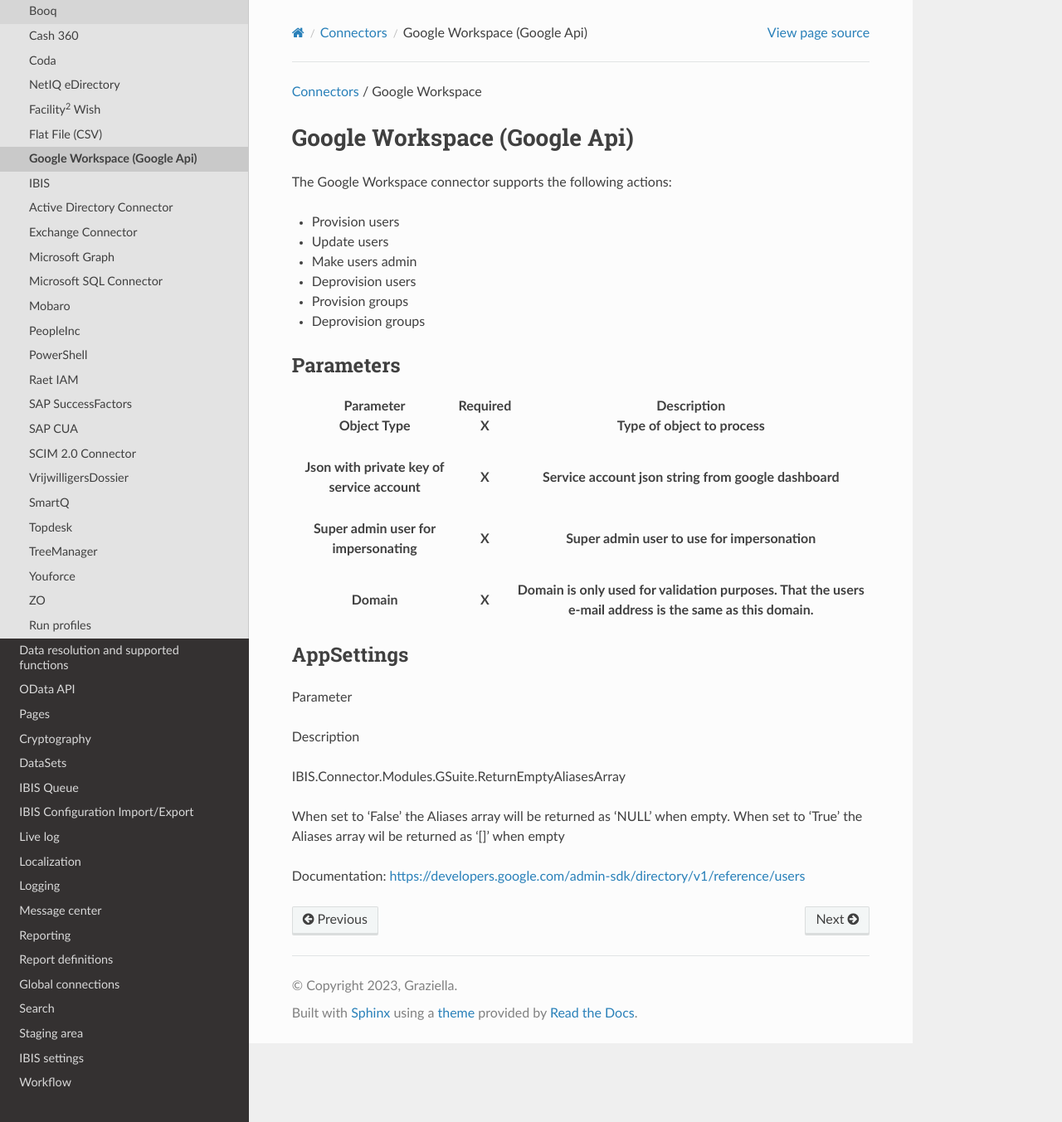
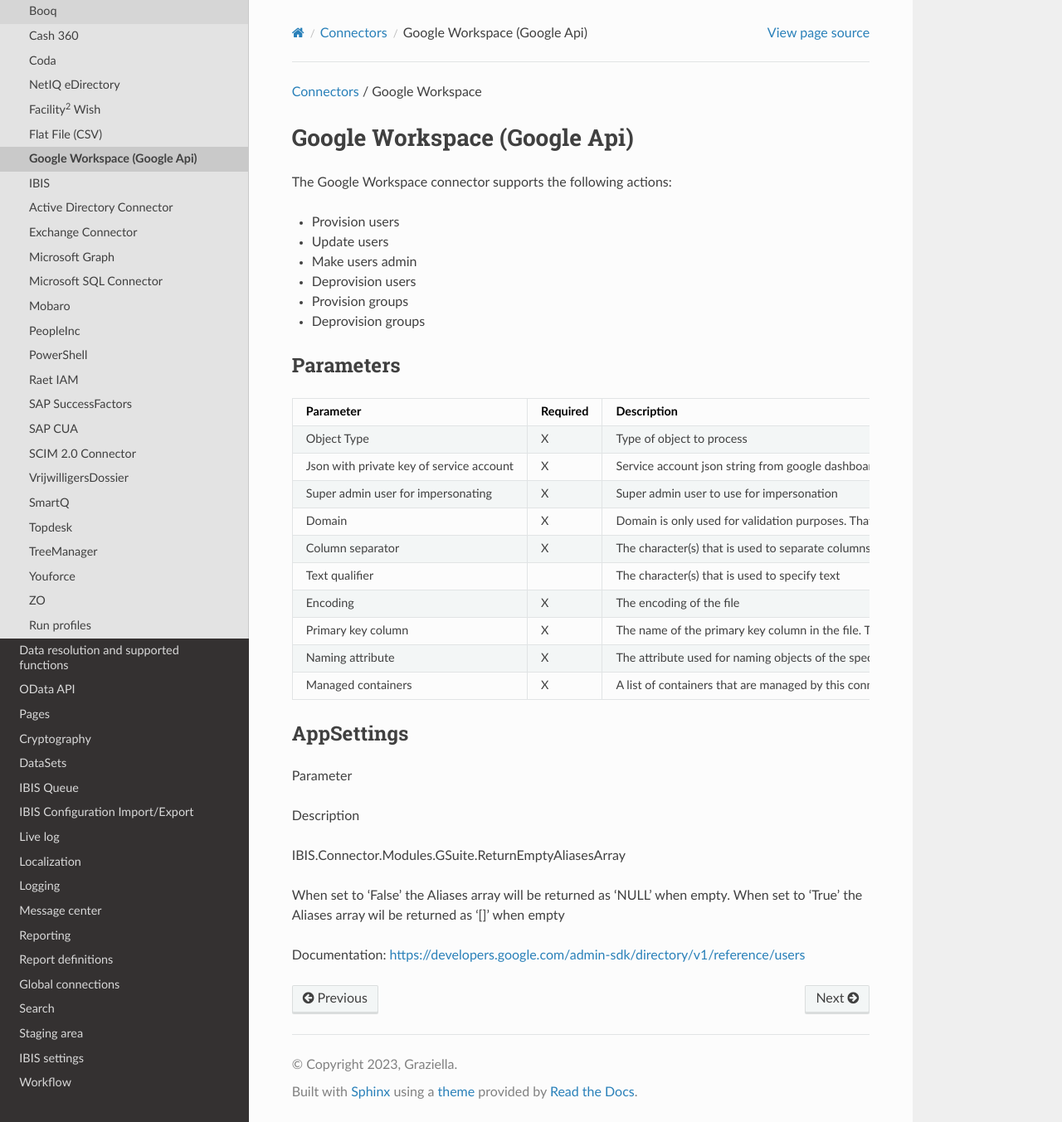
Before and after one commit to Raoulorlando/rtd-tutorial, a Sphinx documentation site: the page built from docs/source/Documentatie/Connector_GoogleWorkspace.md, in a window 1280 px wide and 1353 px high. Shown: the whole window at 83% size. Built offline with Sphinx 7.4.7 and the Read the Docs theme 2.0.0, drawn with Linux system fonts in a browser that asks for light colours; pages that are not in the unit, such as notebooks, are missing from menus.

Commit message:
Changed table in Connector_GoogleWorkspace to markdown

```diff
--- a/docs/source/Documentatie/Connector_GoogleWorkspace.md
+++ b/docs/source/Documentatie/Connector_GoogleWorkspace.md
@@ -14,36 +14,18 @@
 
 ## Parameters
 
-<table class="table table-bordered">
-<thead class="thead-light">
-<tr class="header">
-<th>Parameter</th>
-<th class="text-center">Required</th>
-<th>Description</th>
-</tr>
-<tr class="odd">
-<th><p>Object Type</p></th>
-<th><p><strong>X</strong></p></th>
-<th><p>Type of object to process</p></th>
-</tr>
-<tr class="header">
-<th><p>Json with private key of service account</p></th>
-<th><p><strong>X</strong></p></th>
-<th><p>Service account json string from google dashboard</p></th>
-</tr>
-<tr class="odd">
-<th><p>Super admin user for impersonating</p></th>
-<th><p><strong>X</strong></p></th>
-<th><p>Super admin user to use for impersonation</p></th>
-</tr>
-<tr class="header">
-<th><p>Domain</p></th>
-<th><p><strong>X</strong></p></th>
-<th><p>Domain is only used for validation purposes. That the users
-e-mail address is the same as this domain.</p></th>
-</tr>
-</thead>
-&#10;</table>
+|                 Parameter                | Required |                                                                                                                                                                                    Description                                                                                                                                                                                   |
+|:----------------------------------------:|:--------:|:--------------------------------------------------------------------------------------------------------------------------------------------------------------------------------------------------------------------------------------------------------------------------------------------------------------------------------------------------------------------------------:|
+|                Object Type               |     X    |                                                                                                                                                                             Type of object to process                                                                                                                                                                            |
+| Json with private key of service account |     X    |                                                                                                                                                                 Service account json string from google dashboard                                                                                                                                                                |
+|    Super admin user for impersonating    |     X    |                                                                                                                                                                     Super admin user to use for impersonation                                                                                                                                                                    |
+|                  Domain                  |     X    |                                                                                                                                      Domain is only used for validation purposes. That the users e-mail address is the same as this domain.                                                                                                                                      |
+|             Column separator             |     X    |                                                                                                                                                                 The character(s) that is used to separate columns                                                                                                                                                                |
+|              Text qualifier              |          |                                                                                                                                                                   The character(s) that is used to specify text                                                                                                                                                                  |
+|                 Encoding                 |     X    |                                                                                                                                                                             The encoding of the file                                                                                                                                                                             |
+|            Primary key column            |     X    |                                                                                                                              The name of the primary key column in the file. This is used to set the ExternalID property on the staging area entity                                                                                                                              |
+|             Naming attribute             |     X    |                                                                                                     The attribute used for naming objects of the specified object class in the directory. In general this is ‘cn’, but some object types require a different naming attribute                                                                                                    |
+|            Managed containers            |     X    | A list of containers that are managed by this connector, one per line. Objects outside of this containers will not be touched. It is also not possible to create new objects in containers that are not in this list.   The containers must be formatted using their full distinguished name.   For example:   ou=staff,ou=users,ou=iam,o=org   ou=factory,ou=users,ou=iam,o=org |
 
 ## AppSettings
 
```
